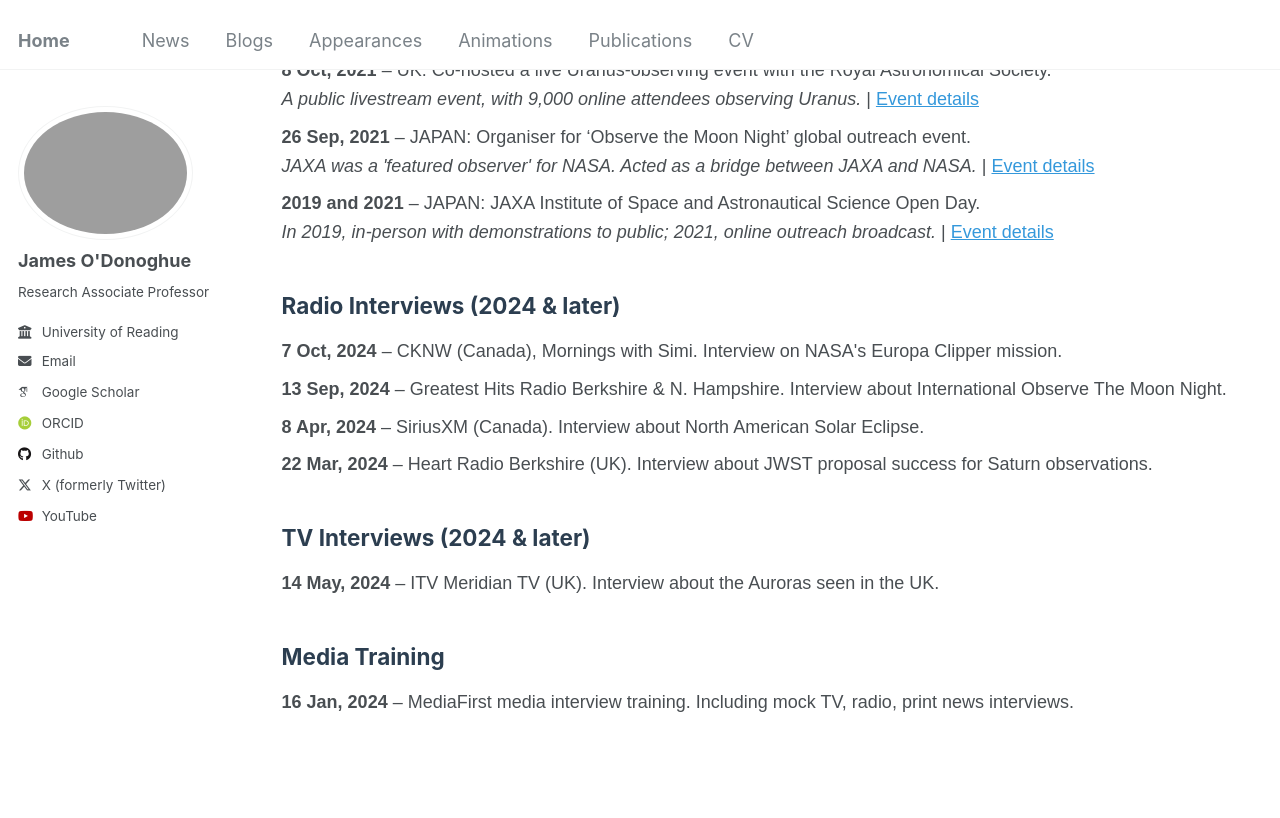
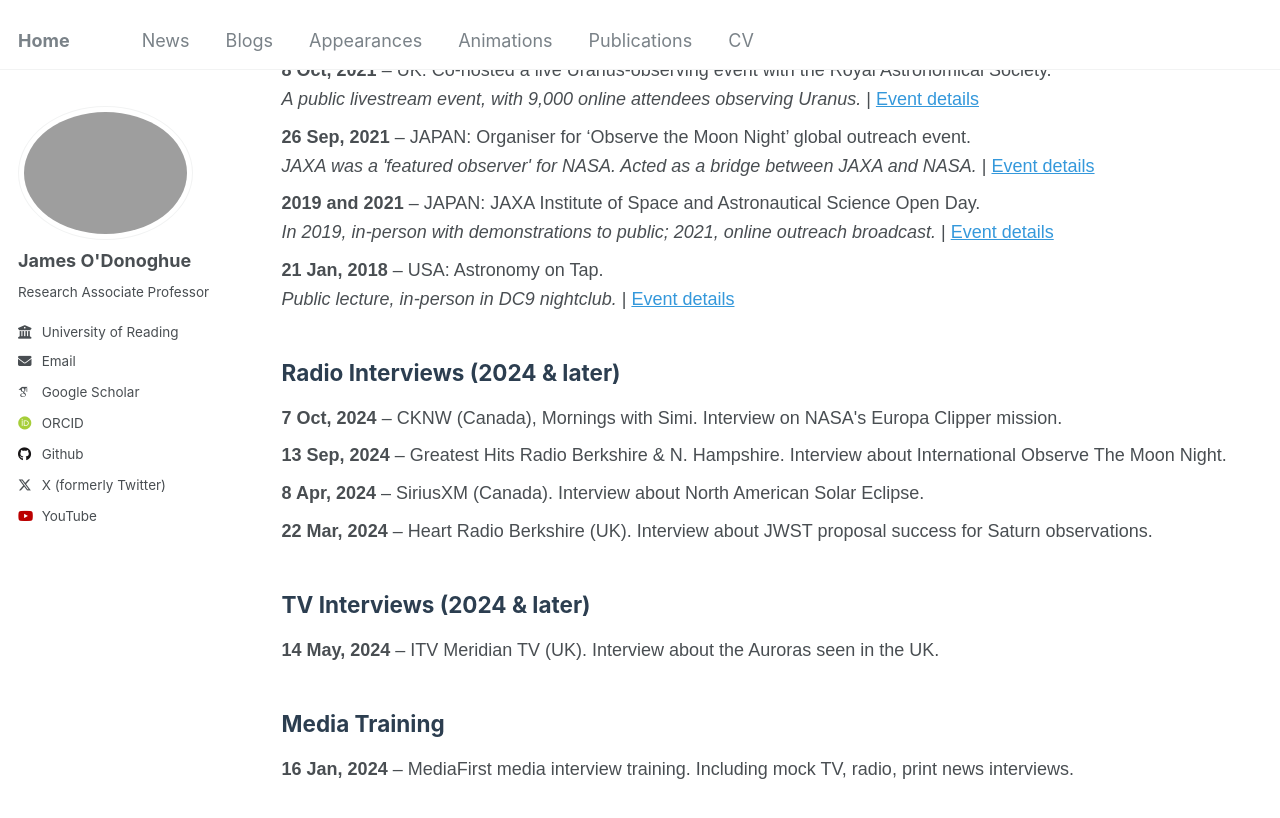
Before and after one commit to odonoghuespace/odonoghuespace.github.io, a Jekyll site: the page built from _pages/appearances.html, in a window 1280 px wide and 900 px high, scrolled down 1715 px. Shown: the top 818 px of the window. Built offline with Jekyll 4.4.1, drawn with Linux system fonts in a browser that asks for light colours; some web fonts are replaced.

Commit message:
Update appearances.html

```diff
--- a/_pages/appearances.html
+++ b/_pages/appearances.html
@@ -135,6 +135,12 @@ author_profile: true
             <br><em>In 2019, in-person with demonstrations to public; 2021, online outreach broadcast.</em> |
             <a href="https://www.isas.jaxa.jp/en/outreach/open_house/" target="_blank">Event details</a>
         </li>
+
+        <li><strong>21 Jan, 2018</strong> – USA: Astronomy on Tap.
+            <br><em>Public lecture, in-person in DC9 nightclub.</em> |
+            <a href="https://astronomyontap.org/2018/12/astronomy-on-tap-dc-january-21-2018/" target="_blank">Event details</a>
+        </li>
+
         </ul>
     </div>
 
```
